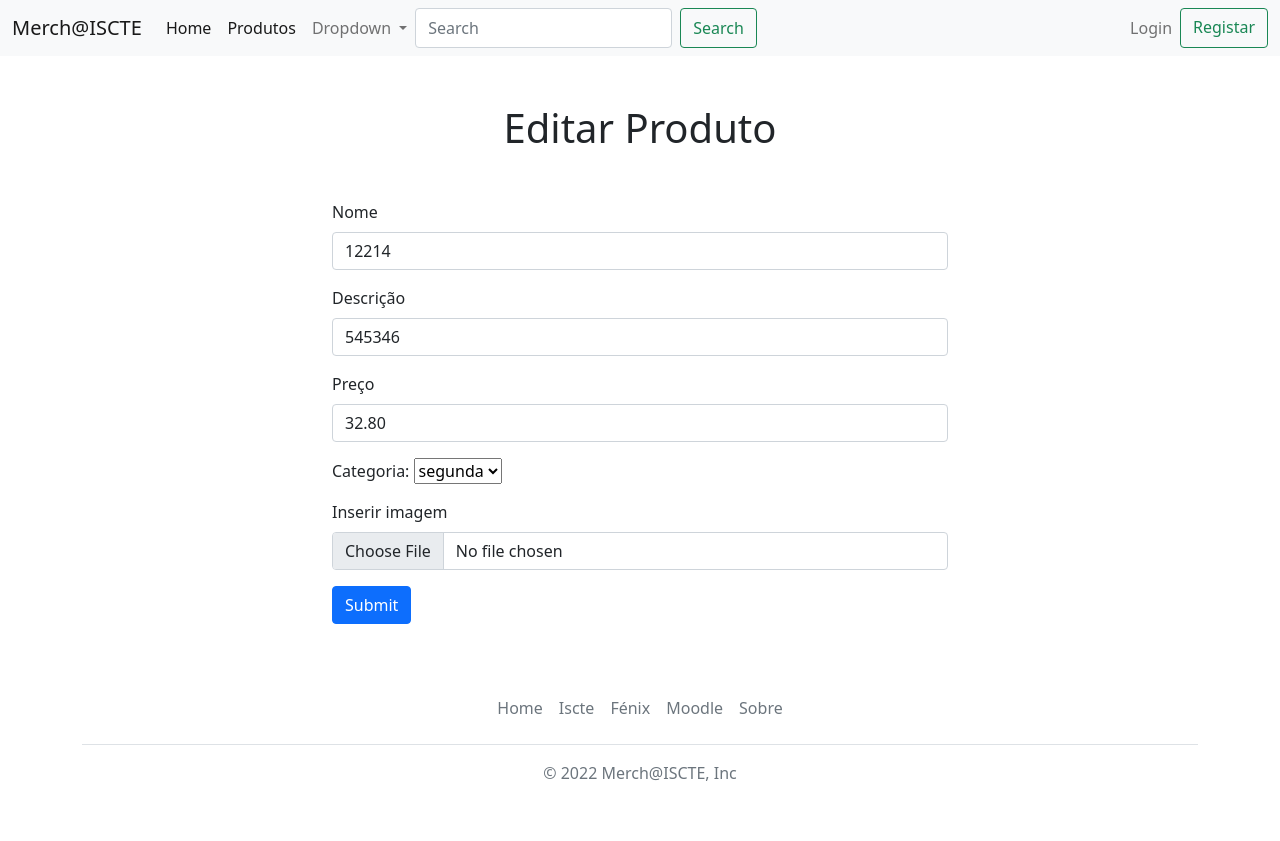
After one commit to mspro1-iscte/DIAM_Projeto, a Django app: page /loja/editar_produto/7 in a window 1280 px wide. The commit adds this page. Run offline with Django 4.2, Linux system fonts and the light colour scheme; data comes from the database, SQL or seed files in the repository; both versions use the stored data as it was after the commit.

Commit message:
Edit Product and User

```diff
--- a/Projeto/Merch_ISCTE/loja/templates/loja/criar_categoria.html
+++ b/Projeto/Merch_ISCTE/loja/templates/loja/criar_categoria.html
@@ -13,10 +13,6 @@ Criar Categoria
           <label for="categoria_nome" class="form-label">Categoria</label>
           <input type="text" class="form-control" id="categoria_nome" name="categoria_nome">
         </div>
-          <div class="mb-3">
-            <label for="myfile" class="form-label">Inserir foto</label>
-            <input class="form-control" type="file" id="myfile">
-          </div>
         <button type="submit" class="btn btn-primary">Submit</button>
       </form>
 </div>
--- a/Projeto/Merch_ISCTE/loja/templates/loja/detalhe_categoria.html
+++ b/Projeto/Merch_ISCTE/loja/templates/loja/detalhe_categoria.html
@@ -65,7 +65,7 @@ Categoria
                     </div>
                     {% if request.user.is_superuser %}
                     <a href="{% url 'loja:apagar_produto' produto.id %}">Apagar Produto</a>
-                    <a href="#">Editar Produto</a>
+                    <a href="{% url 'loja:editar_produto' produto.id %}">Editar Produto</a>
                     {% endif %}
                 </div>
             </div>
@@ -83,6 +83,9 @@ Categoria
             <h5>Categories</h5>
             {% if lista_categoria %}
             <ul class="list-unstyled components mb-5">
+                <li>
+                    <a href="{% url 'loja:index' %}">All products</a>
+                </li>
                 {% for categoria in lista_categoria %}
                 <li>
                     <a href="{% url 'loja:detalhe_categoria' categoria.id %}">{{ categoria.categoria_nome }}</a>
--- /dev/null
+++ b/Projeto/Merch_ISCTE/loja/templates/loja/editar_produto.html
@@ -0,0 +1,44 @@
+{% extends "loja/index.html" %}
+
+{% block title %}
+Editar Produto
+{% endblock %}
+
+{% block blocobody %}
+<div class="container-md mx-auto my-5"><h1 class="text-center">Editar Produto</h1></div>
+<div class="container-md m-5 w-50 mx-auto">
+    <form action="{% url 'loja:update_produto' produto.id %}" enctype="multipart/form-data" method="post">
+        {% csrf_token %}
+        <div class="mb-3">
+          <label for="produto_nome" class="form-label">Nome</label>
+          <input type="text" class="form-control" id="produto_nome" name="produto_nome" value="{{ produto.produto_nome }}" required="required">
+        </div>
+        <div class="mb-3">
+            <label for="produto_texto" class="form-label">Descrição</label>
+            <input type="text" class="form-control" id="produto_texto" name="produto_texto" value="{{ produto.produto_texto }}" required="required">
+        </div>
+        <div class="mb-3">
+            <label for="preco_data" class="form-label">Preço</label>
+            <input type="number" class="form-control" id="preco_data" name="preco_data" min="0.01" step="0.01" value="{{ produto.preco_data }}" required="required">
+        </div>
+        <div class="mb-3">
+            <label for="categoria_select">Categoria:</label>
+                <select id="categoria_select" name="categoria_select" value="{{ categoria.categoria_nome }}">
+                    {% if lista_categoria %}
+                    <option value="{{ categoria.id }}">{{ categoria.categoria_nome }}</option>
+                    {% for cat in lista_categoria %}
+                        {% if not cat.id == categoria.id %}
+                        <option value="{{ cat.id }}">{{ cat.categoria_nome }}</option>
+                        {% endif %}
+                    {% endfor %}
+                    {% endif %}
+                </select>
+        </div>
+        <div class="mb-3">
+            <label for="produto_file" class="form-label">Inserir imagem</label>
+            <input class="form-control" type="file" id="produto_file" name="produto_file" >
+        </div>
+        <button type="submit" class="btn btn-primary">Submit</button>
+      </form>
+</div>
+{% endblock %}
--- a/Projeto/Merch_ISCTE/loja/templates/loja/index.html
+++ b/Projeto/Merch_ISCTE/loja/templates/loja/index.html
@@ -141,7 +141,7 @@
                     </div>
                     {% if request.user.is_superuser %}
                     <a href="{% url 'loja:apagar_produto' produto.id %}">Apagar Produto</a>
-                    <a href="#">Editar Produto</a>
+                    <a href="{% url 'loja:editar_produto' produto.id %}">Editar Produto</a>
                     {% endif %}
                 </div>
             </div>
@@ -156,6 +156,9 @@
             <h5>Categories</h5>
             {% if lista_categoria %}
             <ul class="list-unstyled components mb-5">
+                <li>
+                    <a href="{% url 'loja:index' %}">All products</a>
+                </li>
                 {% for categoria in lista_categoria %}
                 <li>
                     <a href="{% url 'loja:detalhe_categoria' categoria.id %}">{{ categoria.categoria_nome }}</a>
--- a/Projeto/Merch_ISCTE/loja/templates/loja/perfil.html
+++ b/Projeto/Merch_ISCTE/loja/templates/loja/perfil.html
@@ -15,6 +15,10 @@ Perfil
     <div class="row d-flex justify-content-center ">Curso: {{ request.user.cliente.curso }}</div>
     <div class="row d-flex justify-content-center ">Date Joined: {{ request.user.date_joined}}</div>
     <div class="row d-flex justify-content-center ">Last Login: {{ request.user.last_login}}</div>
+    <br>
+    <div class="d-flex justify-content-center ">
+        <a href="{% url 'loja:editar_user' %}" class="btn ">Editar Utilizador</a>>
+    </div>
 </div>
 
 
--- a/Projeto/Merch_ISCTE/loja/urls.py
+++ b/Projeto/Merch_ISCTE/loja/urls.py
@@ -19,6 +19,10 @@ urlpatterns = [
 
     # ex: loja/perfil
     path('perfil', views.perfil, name='perfil'),
+    # ex: loja/editar_user
+    path('editar_user', views.editar_user, name='editar_user'),
+    # ex: loja/update_user
+    path('update_user', views.update_user, name='update_user'),
 
     # ex: loja/adicionar_carrinho
     path('adicionar_carrinho/<int:produto_id>', views.adicionar_carrinho, name='adicionar_carrinho'),
@@ -40,6 +44,10 @@ urlpatterns = [
 
     # ex: loja/apagar_categoria
     path('apagar_categoria/<int:categoria_id>', views.apagar_categoria, name='apagar_categoria'),
+    # ex: loja/editar_produto
+    path('editar_produto/<int:produto_id>', views.editar_produto, name='editar_produto'),
+    # ex: loja/update_produto
+    path('update_produto/<int:produto_id>', views.update_produto, name='update_produto'),
     # ex: loja/apagar_produto
     path('apagar_produto/<int:produto_id>', views.apagar_produto, name='apagar_produto'),
 
--- a/Projeto/Merch_ISCTE/loja/views.py
+++ b/Projeto/Merch_ISCTE/loja/views.py
@@ -66,12 +66,38 @@ def perfil(request):
     return render(request, 'loja/perfil.html', {'cliente': cliente})
 
 
+def editar_user(request):
+    return render(request, 'loja/editar_user.html')
+
+
+def update_user(request):
+    request.user.cliente.user.username = request.POST['username']
+    request.user.cliente.user.email = request.POST['email']
+    request.user.cliente.curso = request.POST['curso']
+    if bool(request.FILES.get('myfile', False)):
+        myfile = request.FILES['myfile']
+        fs = FileSystemStorage()
+        filename = fs.save(myfile.name, myfile)
+        uploaded_file_url = fs.url(filename)[5:]  # remover /loja
+        request.user.cliente.foto=uploaded_file_url
+    request.user.cliente.save()
+
+    return HttpResponseRedirect(reverse('loja:perfil'))
+
+
 # --------------------- Produto ---------------------
 
 def criar_produto(request, categoria_id):
     categoria = get_object_or_404(Categoria, pk=categoria_id)
     context = {'categoria': categoria}
     return render(request, 'loja/criar_produto.html', context)
+
+
+def editar_produto(request, produto_id):
+    produto = get_object_or_404(Produto, pk=produto_id)
+    lista_categoria = Categoria.objects.all()
+    context = {'produto': produto, 'lista_categoria':lista_categoria, 'categoria': produto.categoria}
+    return render(request, 'loja/editar_produto.html', context)
 
 
 def apagar_produto(request, produto_id):
@@ -83,6 +109,24 @@ def apagar_produto(request, produto_id):
 def detalhe_produto(request, produto_id):
     produto = get_object_or_404(Produto, pk=produto_id)
     return render(request, 'loja/detalhe_produto.html', {'produto': produto})
+
+def update_produto(request, produto_id):
+    categoria_id = request.POST['categoria_select']
+    produto = get_object_or_404(Produto, pk=produto_id)
+    cat = get_object_or_404(Categoria, pk=categoria_id)
+    produto.produto_nome = request.POST['produto_nome']
+    produto.produto_texto = request.POST['produto_texto']
+    produto.preco_data = request.POST['preco_data']
+    produto.categoria = cat
+    if bool(request.FILES.get('produto_file', False)):
+        myfile = request.FILES['produto_file']
+        fs = FileSystemStorage()
+        filename = fs.save(myfile.name, myfile)
+        uploaded_file_url = fs.url(filename)[5:]  # remover /loja
+        produto.foto=uploaded_file_url
+    produto.save()
+
+    return HttpResponseRedirect(reverse('loja:index'))
 
 
 def novo_produto(request, categoria_id):
@@ -132,14 +176,7 @@ def detalhe_categoria(request, categoria_id):
 
 def nova_categoria(request):
     categoria_nome = request.POST['categoria_nome']
-    if bool(request.FILES.get('categoria_file', False)):
-        myfile = request.FILES['categoria_file']
-        fs = FileSystemStorage()
-        filename = fs.save(myfile.name, myfile)
-        uploaded_file_url = fs.url(filename)[5:]  # remover /loja
-        categoria = Categoria(categoria_nome=categoria_nome, foto=uploaded_file_url)
-    else:
-        categoria = Categoria(categoria_nome=categoria_nome)
+    categoria = Categoria(categoria_nome=categoria_nome)
     categoria.save()
     return HttpResponseRedirect(reverse('loja:index'))
 
```
Also changed, not shown: Projeto/Merch_ISCTE/loja/templates/loja/criar_produto.html (+5 -5 lines), Projeto/Merch_ISCTE/loja/templates/loja/editar_user.html (added, +40 -0 lines), Projeto/Merch_ISCTE/db.sqlite3, Projeto/Merch_ISCTE/loja/static/media/cons3.png (added), Projeto/Merch_ISCTE/loja/static/media/cons3_OaHLJdG.png (added), Projeto/Merch_ISCTE/loja/static/media/cons3_rNJjvpj.png (added), Projeto/Merch_ISCTE/loja/static/media/cons3_x5o5DkB.png (added), Projeto/Merch_ISCTE/loja/static/media/cons5.png (added), Projeto/Merch_ISCTE/loja/static/media/cons5_NdUTqrn.png (added), Projeto/Merch_ISCTE/loja/static/media/cons5_QG0oKxt.png (added), Projeto/Merch_ISCTE/loja/static/media/cons5_l9IqLPD.png (added), Projeto/Merch_ISCTE/loja/static/media/cons5_pakIsHI.png (added).
